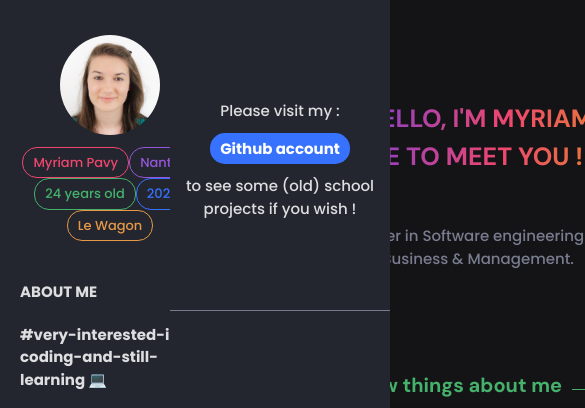
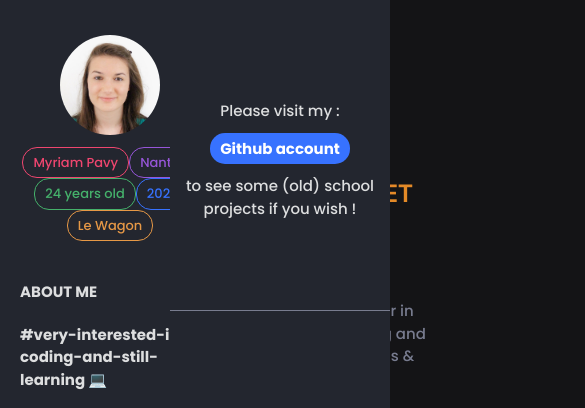
Before and after one commit to mpavy/my-profile, a plain HTML site: page index.html in a window 390 px wide. Shown: the top 408 px of the page, 585 px wide, since content can reach past the window. Drawn offline with Linux system fonts and the light colour scheme.

Commit message:
Responsive container

```diff
--- a/style.css
+++ b/style.css
@@ -92,18 +92,6 @@ a {
     flex: 1 1;
     border-bottom: 0.5px solid #45B16B;
     margin: 10px;
-}
-
-@media (max-width: 800px) {
-  .container {
-    width: 600px;
-  }
-}
-
-@media (max-width: 650px) {
-  .container {
-    width: 450px;
-  }
 }
 
 .card-grey {
@@ -223,3 +211,26 @@ a {
   margin-top: 60px;
   font-size: 12px;
 }
+
+@media (max-width: 1200px) {
+  .container, .card-content, #title, #introduction {
+    width: 600px;
+  }
+}
+
+@media (max-width: 1040px) {
+  .container, .card-content, #title, #introduction {
+    width: 400px;
+  }
+}
+
+@media (max-width: 900px) {
+  .container, .card-content, #title, #introduction {
+    width: 300px;
+  }
+
+@media (max-width: 800px) {
+ .container, .card-content, #title, #introduction {
+    width: 200px;
+  }
+}
```
Also changed, not shown: index.html (+0 -1 lines).
